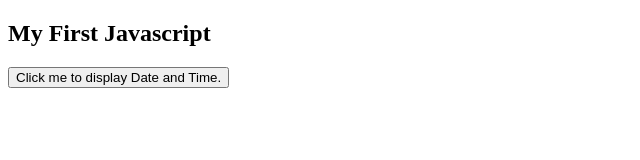
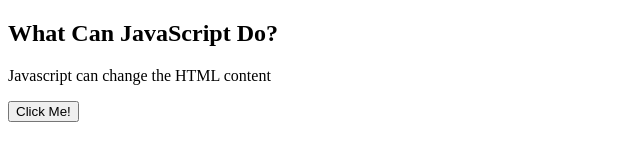
Before and after one commit to Christiannaira/javascript02, a plain HTML site: page index.html in a window 1280 px wide. Shown: the whole page, without its empty margins (0-640 px from the left). Drawn offline with Linux system fonts and the light colour scheme.

Commit message:
feat: changing the html content

```diff
--- a/index.html
+++ b/index.html
@@ -7,13 +7,11 @@
 </head>
 <body>
 
-    <h2>My First Javascript</h2>
+    <h2>What Can JavaScript Do?</h2>
 
-    <button type="button" onclick="document.getElementById('demo').innerHTML = Date()">
-        Click me to display Date and Time.
-    </button>
+    <p id="demo">Javascript can change the HTML content</p>
 
-    <p id="demo"></p>
+    <button type="button" onclick="document.getElementById('demo').innerHTML = 'Hello Javascript!'">Click Me!</button>
 
     <script src="script.js"></script>
 
```
